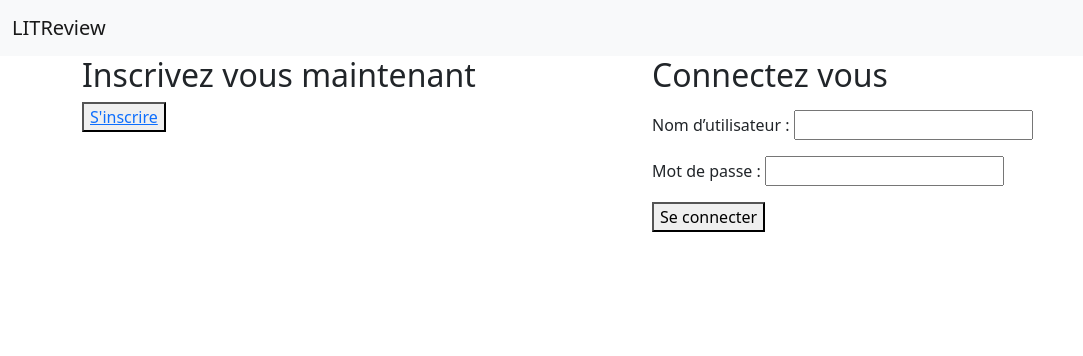
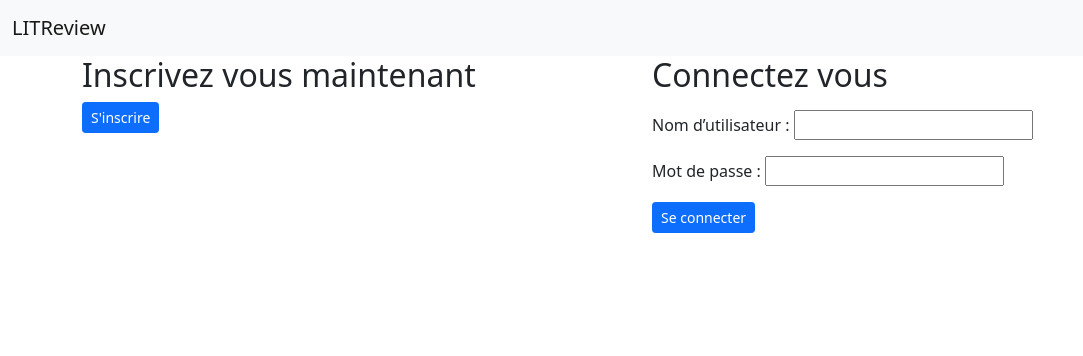
Before and after one commit to Mattgris6/OC_DAPython_Projet9_LitReview, a Django app: page /login/ in a window 1280 px wide. Shown: the top 356 px of the page, without its empty margins (0-1083 px from the left). Run offline with Django 4.2, Linux system fonts and the light colour scheme.

Commit message:
Changement des boutons

```diff
--- a/litreview/authentication/templates/authentication/login.html
+++ b/litreview/authentication/templates/authentication/login.html
@@ -4,7 +4,7 @@
         <div class="col">
             <h2>Inscrivez vous maintenant</h2>
             <form method="post">
-                <button><a href="{% url 'signup' %}">S'inscrire</a></button>
+                <a class="btn btn-primary btn-sm" href="{% url 'signup' %}">S'inscrire</a>
             </form>
         </div>
         <div class="col">
@@ -12,7 +12,7 @@
             <p>{{ message }}</p>
             <form method="post">
                 {{ form.as_p }} {% csrf_token %}
-                <button type="submit">Se connecter</button>
+                <button class="btn btn-primary btn-sm" type="submit">Se connecter</button>
             </form>
         </div>
     </div>
```
Also changed, not shown: litreview/db.sqlite3.
